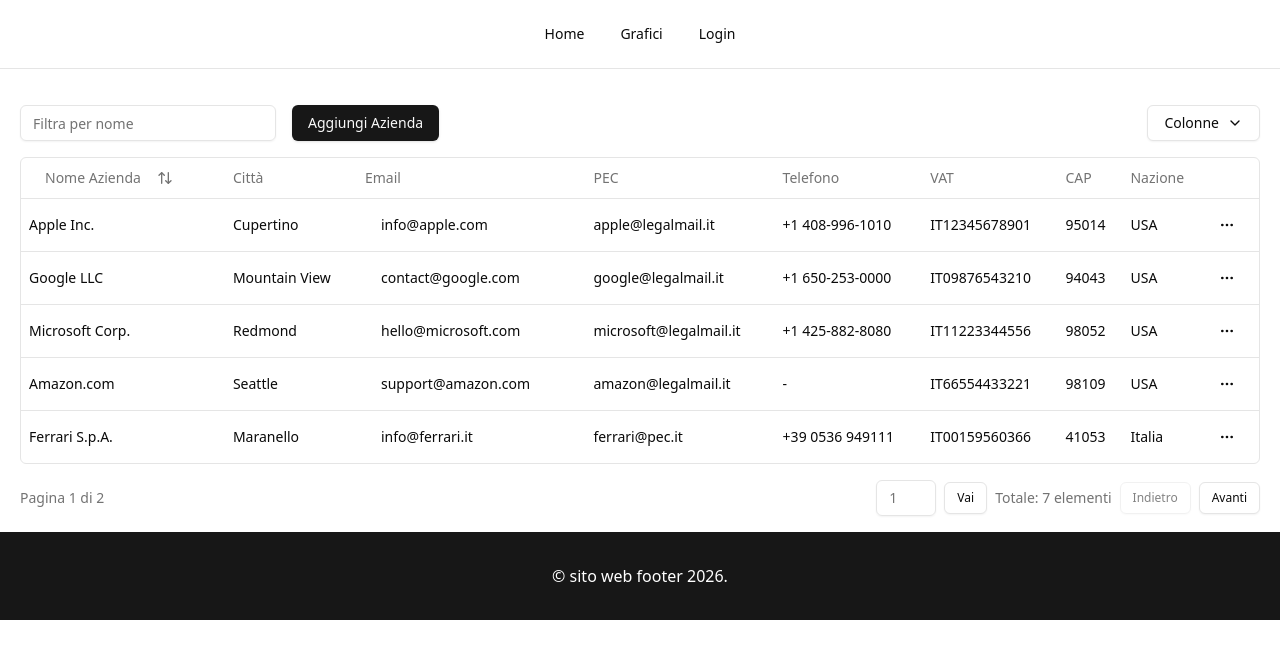
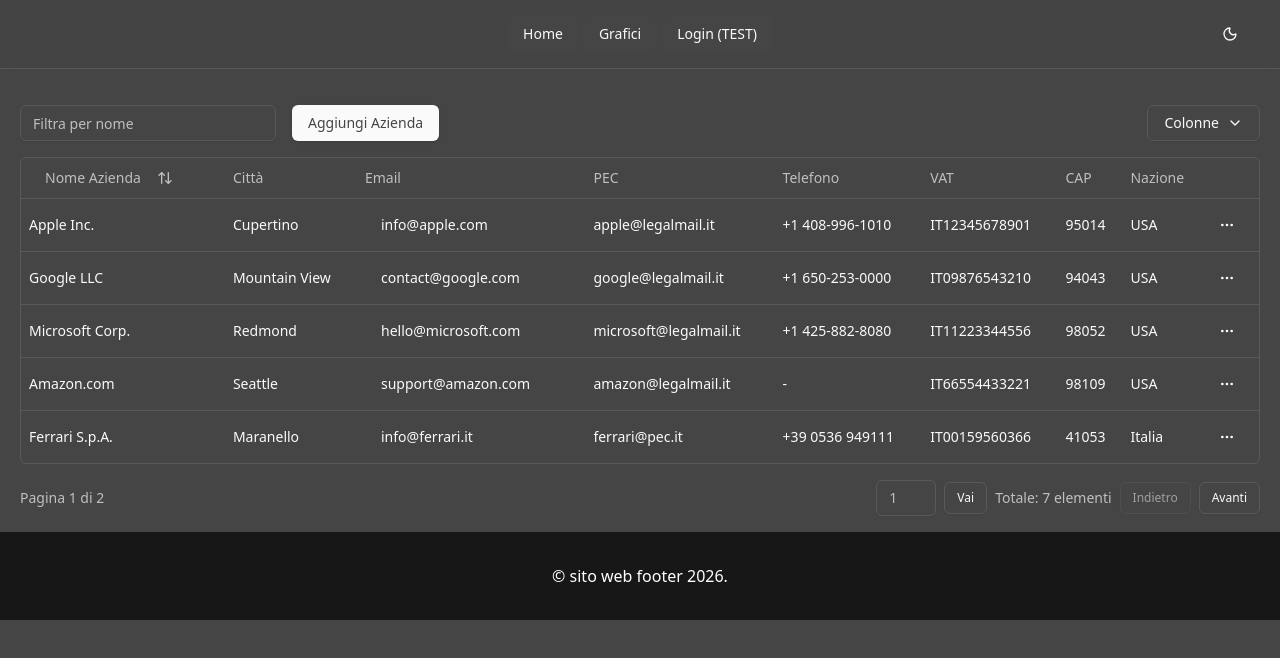
Before and after one commit to LokyV1/ConfinTest, a React (Vite) app: page / in a window 1280 px wide. Shown: the top 658 px of the page. Built offline with nearby package versions, Linux system fonts and the light colour scheme.

Commit message:
dark mode

```diff
--- a/package.json
+++ b/package.json
@@ -25,11 +25,13 @@
     "@radix-ui/react-tooltip": "^1.2.8",
     "@react-navigation/stack": "^7.6.14",
     "@tanstack/react-table": "^8.21.3",
+    "axios": "^1.13.5",
     "class-variance-authority": "^0.7.1",
     "clsx": "^2.1.1",
     "lucide-react": "^0.562.0",
     "next-themes": "^0.4.6",
     "react": "^19.2.0",
+    "react-cookie": "^8.0.1",
     "react-dom": "^19.2.0",
     "react-router": "^7.12.0",
     "react-router-dom": "^7.12.0",
--- a/src/components/auth/Login.tsx
+++ b/src/components/auth/Login.tsx
@@ -26,9 +26,11 @@
   function checkUser(){
     if(email === users.email && password === users.password){
         return true;
+
     }else{
         return false;
     }
+
   }
 
   return (
--- /dev/null
+++ b/src/components/mode-toggle.tsx
@@ -0,0 +1,36 @@
+import { Moon, Sun } from "lucide-react"
+import { Button } from "@/components/ui/button"
+import {
+  DropdownMenu,
+  DropdownMenuContent,
+  DropdownMenuItem,
+  DropdownMenuTrigger,
+} from "@/components/ui/dropdown-menu"
+import { useTheme } from "@/components/theme-provider"
+
+export function ModeToggle() {
+  const { setTheme } = useTheme()
+
+  return (
+    <DropdownMenu>
+      <DropdownMenuTrigger asChild>
+        <Button variant="ghost" size="icon">
+          <Sun className="h-[1.2rem] w-[1.2rem] rotate-0 scale-100 transition-all dark:-rotate-90 dark:scale-0" />
+          <Moon className="absolute h-[1.2rem] w-[1.2rem] rotate-90 scale-0 transition-all dark:rotate-0 dark:scale-100" />
+          <span className="sr-only">Cambia tema</span>
+        </Button>
+      </DropdownMenuTrigger>
+      <DropdownMenuContent align="end">
+        <DropdownMenuItem onClick={() => setTheme("light")}>
+          Chiaro
+        </DropdownMenuItem>
+        <DropdownMenuItem onClick={() => setTheme("dark")}>
+          Scuro
+        </DropdownMenuItem>
+        <DropdownMenuItem onClick={() => setTheme("system")}>
+          Sistema
+        </DropdownMenuItem>
+      </DropdownMenuContent>
+    </DropdownMenu>
+  )
+}
--- /dev/null
+++ b/src/components/theme-provider.tsx
@@ -0,0 +1,72 @@
+import { createContext, useContext, useEffect, useState } from "react"
+
+type Theme = "dark" | "light" | "system"
+
+type ThemeProviderProps = {
+  children: React.ReactNode
+  defaultTheme?: Theme
+  storageKey?: string
+}
+
+type ThemeProviderState = {
+  theme: Theme
+  setTheme: (theme: Theme) => void
+}
+
+const initialState: ThemeProviderState = {
+  theme: "system",
+  setTheme: () => null,
+}
+
+const ThemeProviderContext = createContext<ThemeProviderState>(initialState)
+
+export function ThemeProvider({
+  children,
+  defaultTheme = "system",
+  storageKey = "vite-ui-theme",
+}: ThemeProviderProps) {
+  const [theme, setTheme] = useState<Theme>(
+    () => (localStorage.getItem(storageKey) as Theme) || defaultTheme
+  )
+
+  useEffect(() => {
+    const root = window.document.documentElement
+
+    root.classList.remove("light", "dark")
+
+    if (theme === "system") {
+      const systemTheme = window.matchMedia("(prefers-color-scheme: dark)")
+        .matches
+        ? "dark"
+        : "light"
+
+      root.classList.add(systemTheme)
+      return
+    }
+
+    root.classList.add(theme)
+  }, [theme])
+
+  const value = {
+    theme,
+    setTheme: (theme: Theme) => {
+      localStorage.setItem(storageKey, theme)
+      setTheme(theme)
+    },
+  }
+
+  return (
+    <ThemeProviderContext.Provider value={value}>
+      {children}
+    </ThemeProviderContext.Provider>
+  )
+}
+
+export const useTheme = () => {
+  const context = useContext(ThemeProviderContext)
+
+  if (context === undefined)
+    throw new Error("useTheme must be used within a ThemeProvider")
+
+  return context
+}
--- a/src/components/ui/navbar.tsx
+++ b/src/components/ui/navbar.tsx
@@ -36,8 +36,11 @@
 });
 ListItem.displayName = "ListItem";
 
+import { ModeToggle } from "../mode-toggle";
+
 const Navbar = () => (
-  <div className="w-full flex justify-center py-4 border-b sticky top-0 z-50 bg-white">
+  <div className="w-full flex items-center justify-between py-4 px-8 border-b sticky top-0 z-50 bg-background/95 backdrop-blur supports-[backdrop-filter]:bg-background/60">
+    <div className="flex items-center justify-center flex-1">
       <NavigationMenu>
         <NavigationMenuList>
           <NavigationMenuItem>
@@ -51,13 +54,18 @@
             </NavigationMenuLink>
           </NavigationMenuItem>
           <NavigationMenuItem>
+            {/* TODO: Da rimuovere in produzione */}
             <NavigationMenuLink asChild className={navigationMenuTriggerStyle()}>
-            <Link to="/login">Login</Link>
+              <Link to="/login">Login (TEST)</Link>
             </NavigationMenuLink>
           </NavigationMenuItem>
         </NavigationMenuList>
       </NavigationMenu>
     </div>
+    <div className="absolute right-8 top-1/2 -translate-y-1/2">
+      <ModeToggle />
+    </div>
+  </div>
 );
 
 export default Navbar;
--- a/src/index.css
+++ b/src/index.css
@@ -28,8 +28,7 @@
     --chart-3: 197 37% 24%;
     --chart-4: 43 74% 66%;
     --chart-5: 27 87% 67%;
-    --radius: 0.5rem
-  ;
+    --radius: 0.5rem;
     --sidebar-background: 0 0% 98%;
     --sidebar-foreground: 240 5.3% 26.1%;
     --sidebar-primary: 240 5.9% 10%;
@@ -37,41 +36,42 @@
     --sidebar-accent: 240 4.8% 95.9%;
     --sidebar-accent-foreground: 240 5.9% 10%;
     --sidebar-border: 220 13% 91%;
-    --sidebar-ring: 217.2 91.2% 59.8%}
+    --sidebar-ring: 217.2 91.2% 59.8%;
+  }
   .dark {
-    --background: 0 0% 3.9%;
+    --background: 0 0% 27%;
     --foreground: 0 0% 98%;
-    --card: 0 0% 3.9%;
+    --card: 0 0% 29%;
     --card-foreground: 0 0% 98%;
-    --popover: 0 0% 3.9%;
+    --popover: 0 0% 27%;
     --popover-foreground: 0 0% 98%;
     --primary: 0 0% 98%;
-    --primary-foreground: 0 0% 9%;
-    --secondary: 0 0% 14.9%;
+    --primary-foreground: 0 0% 27%;
+    --secondary: 0 0% 35%;
     --secondary-foreground: 0 0% 98%;
-    --muted: 0 0% 14.9%;
-    --muted-foreground: 0 0% 63.9%;
-    --accent: 0 0% 14.9%;
+    --muted: 0 0% 35%;
+    --muted-foreground: 0 0% 75%;
+    --accent: 0 0% 35%;
     --accent-foreground: 0 0% 98%;
     --destructive: 0 62.8% 30.6%;
     --destructive-foreground: 0 0% 98%;
-    --border: 0 0% 14.9%;
-    --input: 0 0% 14.9%;
+    --border: 0 0% 35%;
+    --input: 0 0% 35%;
     --ring: 0 0% 83.1%;
     --chart-1: 220 70% 50%;
     --chart-2: 160 60% 45%;
     --chart-3: 30 80% 55%;
     --chart-4: 280 65% 60%;
-    --chart-5: 340 75% 55%
-  ;
-    --sidebar-background: 240 5.9% 10%;
+    --chart-5: 340 75% 55%;
+    --sidebar-background: 0 0% 30%;
     --sidebar-foreground: 240 4.8% 95.9%;
     --sidebar-primary: 224.3 76.3% 48%;
     --sidebar-primary-foreground: 0 0% 100%;
-    --sidebar-accent: 240 3.7% 15.9%;
+    --sidebar-accent: 0 0% 35%;
     --sidebar-accent-foreground: 240 4.8% 95.9%;
-    --sidebar-border: 240 3.7% 15.9%;
-    --sidebar-ring: 217.2 91.2% 59.8%}
+    --sidebar-border: 0 0% 35%;
+    --sidebar-ring: 217.2 91.2% 59.8%;
+  }
 }
 
 @layer base {
--- a/src/main.tsx
+++ b/src/main.tsx
@@ -1,15 +1,22 @@
 import { StrictMode } from "react";
 import { createRoot } from "react-dom/client";
 import { BrowserRouter } from "react-router-dom";
+import { CookiesProvider } from "react-cookie";
 import "./index.css";
 import App from "./App.tsx";
 
 
 
+import { ThemeProvider } from "@/components/theme-provider";
+
 createRoot(document.getElementById("root")!).render(
   <StrictMode>
-    <BrowserRouter>
-      <App />
-    </BrowserRouter>
+    <CookiesProvider>
+      <ThemeProvider defaultTheme="dark" storageKey="vite-ui-theme">
+        <BrowserRouter>
+          <App />
+        </BrowserRouter>
+      </ThemeProvider>
+    </CookiesProvider>
   </StrictMode>
 );
```
Also changed, not shown: 1 other file (tests, documents, lock files or other folders). Lines whose indentation alone changed are shown as unchanged.
